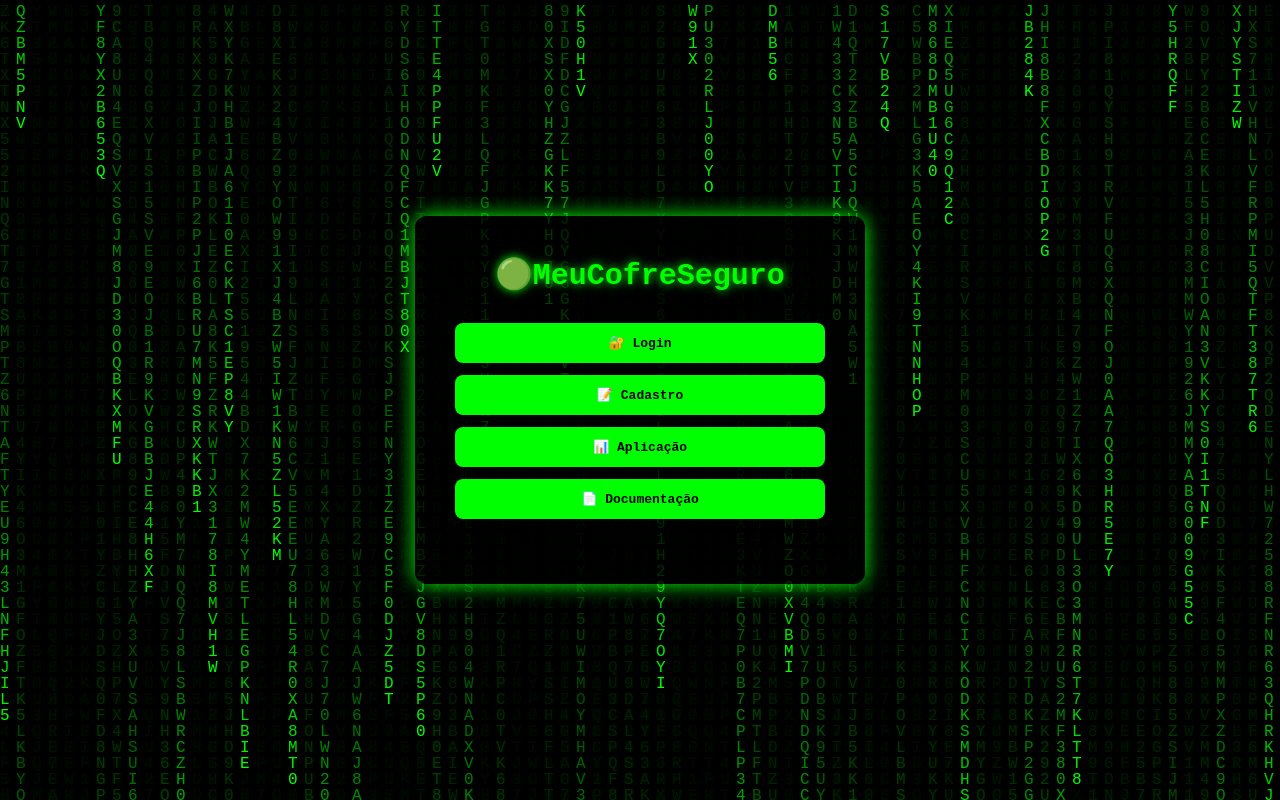
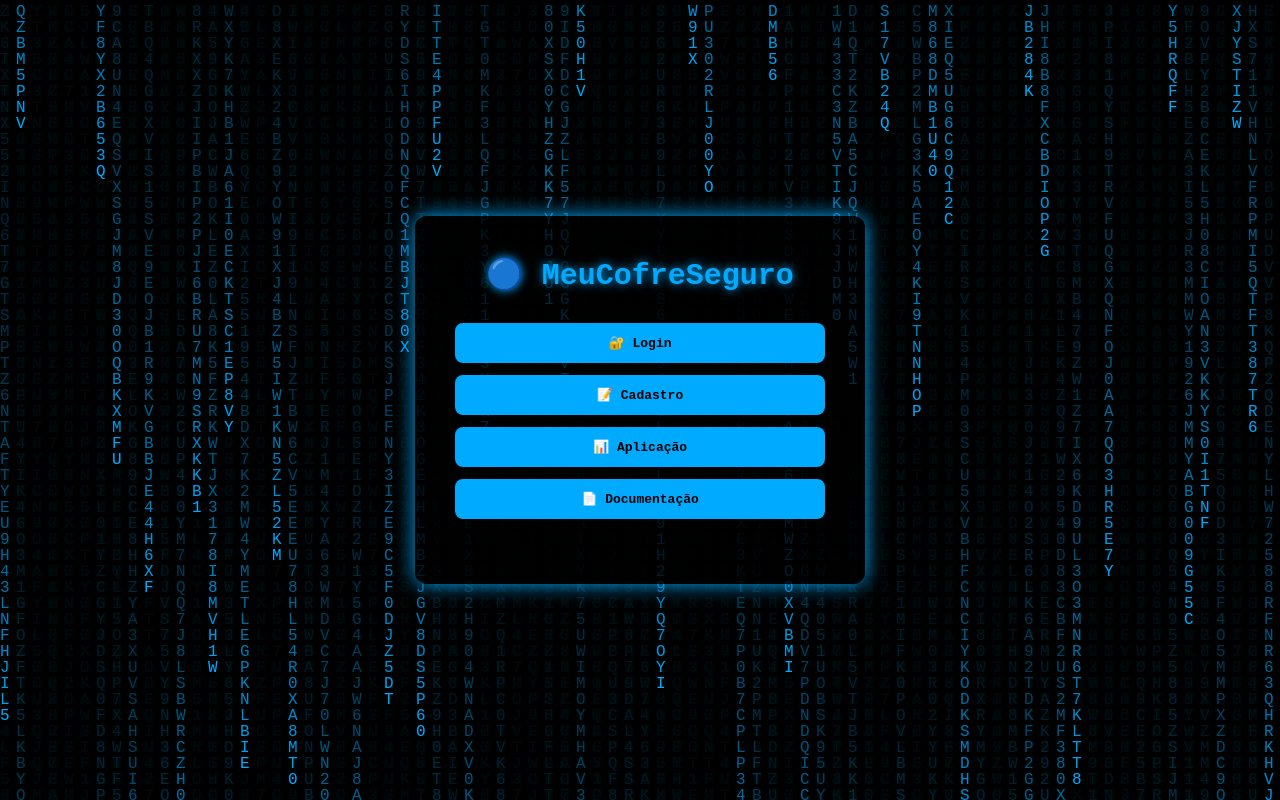
Before and after one commit to viniciuscandidosantiago77/apresentacao-projeto, a plain HTML site: page index.html in a window 1280 px wide. Drawn offline with Linux system fonts and the light colour scheme.

Commit message:
Update index.html

```diff
--- a/index.html
+++ b/index.html
@@ -15,7 +15,7 @@
     body {
       background: black;
       overflow: hidden;
-      color: #00ff00;
+      color: #00aaff;
     }
 
     canvas {
@@ -39,7 +39,7 @@
       background: rgba(0, 0, 0, 0.75);
       padding: 40px;
       border-radius: 12px;
-      box-shadow: 0 0 20px #00ff00;
+      box-shadow: 0 0 20px #00aaff;
       max-width: 450px;
       width: 90%;
     }
@@ -47,12 +47,12 @@
     h1 {
       margin-bottom: 15px;
       font-size: 30px;
-      text-shadow: 0 0 10px #00ff00;
+      text-shadow: 0 0 10px #00aaff;
     }
 
     p {
       margin-bottom: 30px;
-      color: #aaffaa;
+      color: #99ddff;
     }
 
     a {
@@ -61,21 +61,21 @@
       padding: 12px;
       text-decoration: none;
       color: black;
-      background: #00ff00;
+      background: #00aaff;
       border-radius: 8px;
       font-weight: bold;
       transition: 0.3s;
     }
 
     a:hover {
-      background: #00cc00;
+      background: #0088cc;
       transform: scale(1.05);
     }
 
     footer {
       margin-top: 25px;
       font-size: 12px;
-      color: #77ff77;
+      color: #77ccff;
     }
   </style>
 </head>
@@ -86,7 +86,7 @@
 
   <div class="container">
     <div class="box">
-      <h1>🟢MeuCofreSeguro</h1>
+      <h1>🔵 MeuCofreSeguro</h1>
       <p></p>
 
       <a href="login.html">🔐 Login</a>
@@ -120,7 +120,7 @@
       ctx.fillStyle = "rgba(0, 0, 0, 0.05)";
       ctx.fillRect(0, 0, canvas.width, canvas.height);
 
-      ctx.fillStyle = "#00ff00";
+      ctx.fillStyle = "#00aaff";
       ctx.font = fontSize + "px monospace";
 
       for (let i = 0; i < drops.length; i++) {
```
